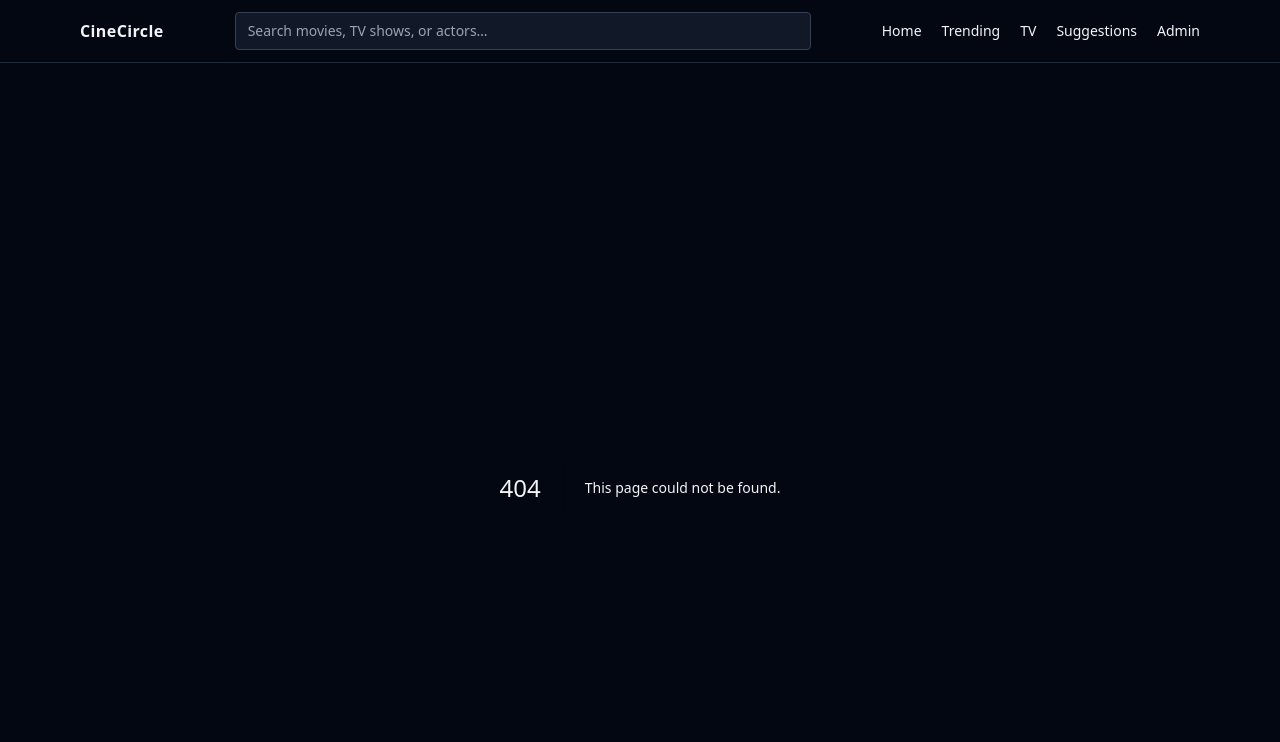
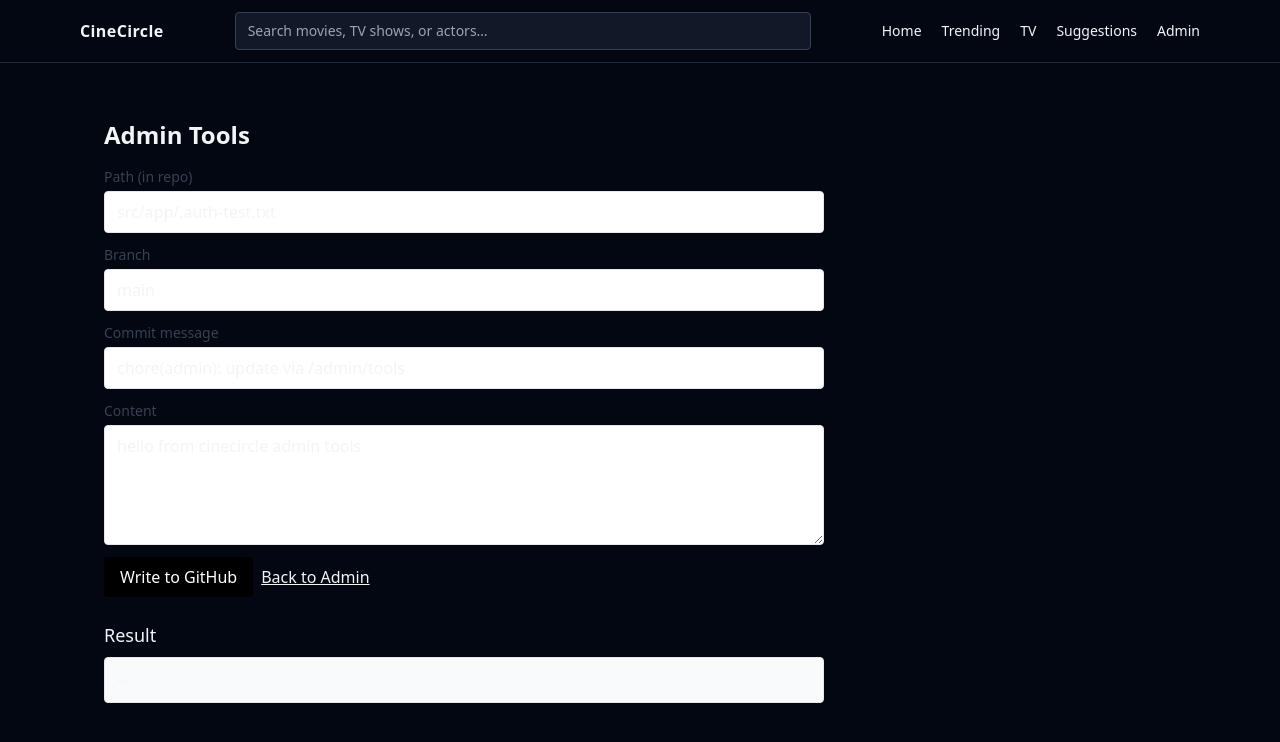
Before and after one commit to krantzkiduece/moviestwo, a Next.js app: page /admin/tools in a window 1280 px wide. Before the commit this address had no page. Shown: the top 742 px of the page. Built offline with nearby package versions, Linux system fonts and the light colour scheme.

Commit message:
Create page.tsx

```diff
--- /dev/null
+++ b/src/app/admin/tools/page.tsx
@@ -0,0 +1,76 @@
+"use client";
+
+import { useState } from "react";
+
+export default function AdminTools() {
+  const [path, setPath] = useState("src/app/.auth-test.txt");
+  const [branch, setBranch] = useState("main");
+  const [message, setMessage] = useState("chore(admin): update via /admin/tools");
+  const [content, setContent] = useState("hello from cinecircle admin tools");
+  const [result, setResult] = useState<any>(null);
+  const [busy, setBusy] = useState(false);
+
+  async function run() {
+    setBusy(true);
+    setResult(null);
+    try {
+      const res = await fetch("/admin/patch", {
+        method: "POST",
+        headers: { "Content-Type": "application/json" },
+        body: JSON.stringify({ path, content, message, branch }),
+      });
+      const j = await res.json();
+      setResult(j);
+    } catch (e: any) {
+      setResult({ error: String(e?.message || e) });
+    } finally {
+      setBusy(false);
+    }
+  }
+
+  return (
+    <main className="px-6 py-8 max-w-3xl">
+      <h1 className="text-2xl font-semibold mb-4">Admin Tools</h1>
+
+      <div className="grid gap-3">
+        <label className="grid gap-1">
+          <span className="text-sm text-gray-700">Path (in repo)</span>
+          <input className="border rounded px-3 py-2" value={path} onChange={e=>setPath(e.target.value)} />
+        </label>
+
+        <label className="grid gap-1">
+          <span className="text-sm text-gray-700">Branch</span>
+          <input className="border rounded px-3 py-2" value={branch} onChange={e=>setBranch(e.target.value)} />
+        </label>
+
+        <label className="grid gap-1">
+          <span className="text-sm text-gray-700">Commit message</span>
+          <input className="border rounded px-3 py-2" value={message} onChange={e=>setMessage(e.target.value)} />
+        </label>
+
+        <label className="grid gap-1">
+          <span className="text-sm text-gray-700">Content</span>
+          <textarea className="border rounded px-3 py-2 min-h-[120px]" value={content} onChange={e=>setContent(e.target.value)} />
+        </label>
+
+        <div className="flex gap-2">
+          <button
+            onClick={run}
+            disabled={busy}
+            className="px-4 py-2 rounded bg-black text-white hover:opacity-90 disabled:opacity-50"
+          >
+            {busy ? "Writing…" : "Write to GitHub"}
+          </button>
+          <a className="underline self-center" href="/admin">Back to Admin</a>
+        </div>
+      </div>
+
+      <div className="mt-6">
+        <h2 className="text-lg font-medium mb-2">Result</h2>
+        <pre className="text-sm border rounded p-3 overflow-auto bg-gray-50">
+{result ? JSON.stringify(result, null, 2) : "—"}
+        </pre>
+      </div>
+    </main>
+  );
+}
```
